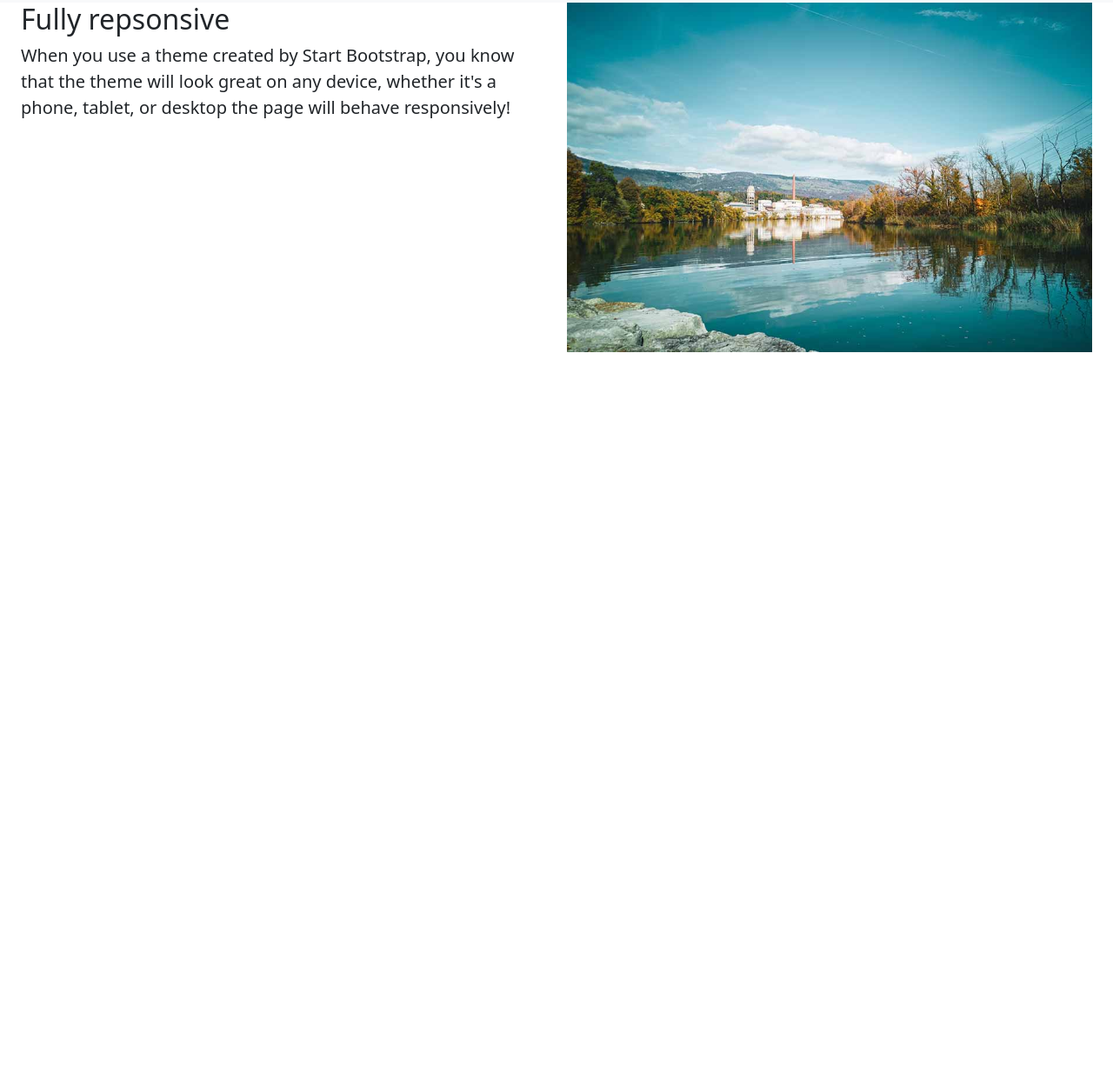
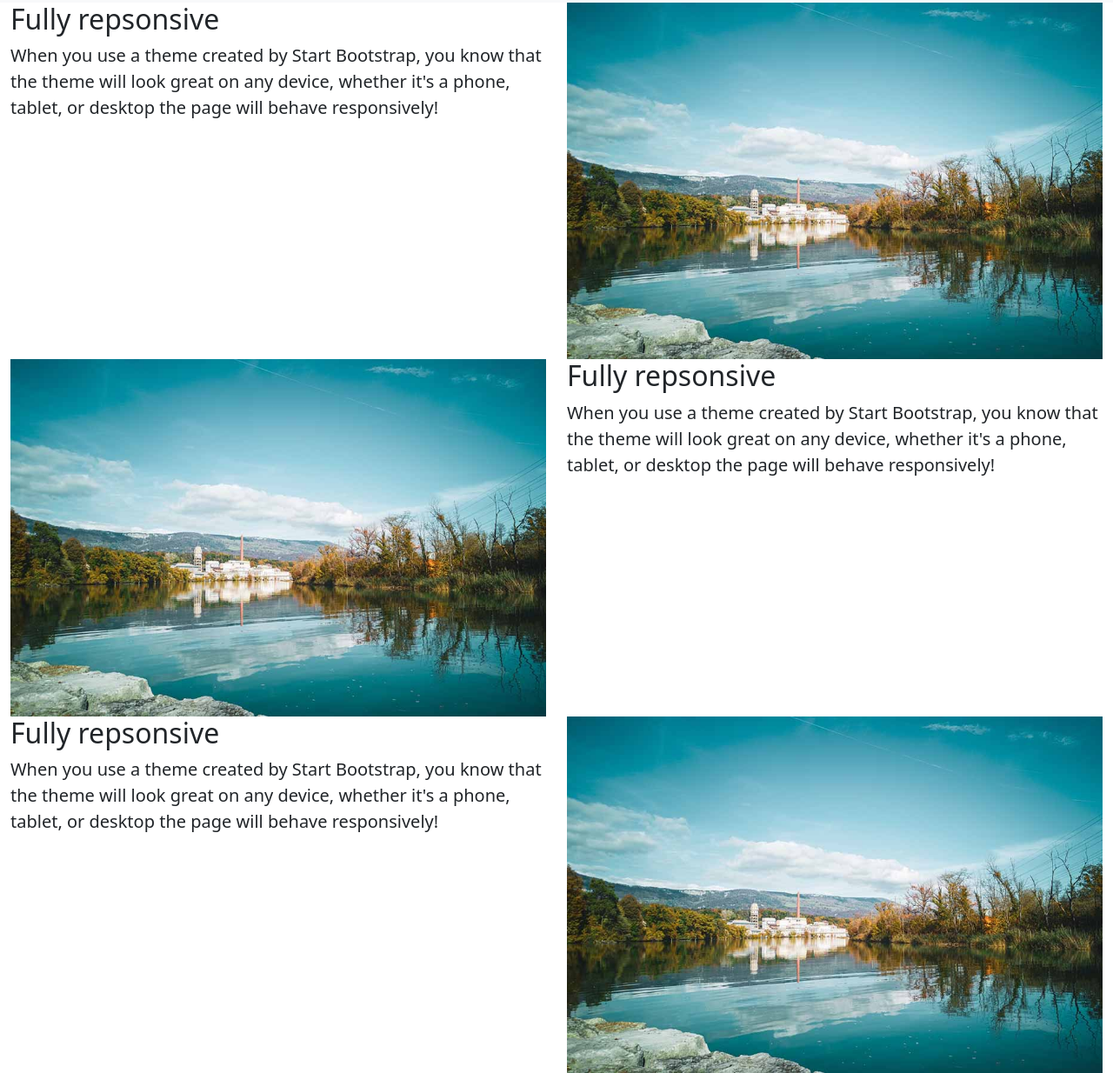
Before and after one commit to gitadmen/Zadanie--35499, a plain HTML site: page index.html in a window 1280 px wide. Shown: the part 857-2091 px from the top of the page at 87% size. Before the commit the page ends 1262 px from the top, so only its background shows below. Drawn offline with nearby package versions, Linux system fonts and the light colour scheme.

Commit message:
Update index.html

```diff
--- a/index.html
+++ b/index.html
@@ -7,7 +7,8 @@
     <meta name="viewport" content="width=device-width, initial-scale=1">
 
     <!-- Bootstrap CSS -->
-    <link href="https://cdn.jsdelivr.net/npm/bootstrap@5.1.3/dist/css/bootstrap.min.css" rel="stylesheet" integrity="sha384-1BmE4kWBq78iYhFldvKuhfTAU6auU8tT94WrHftjDbrCEXSU1oBoqyl2QvZ6jIW3" crossorigin="anonymous">
+    <link href="https://cdn.jsdelivr.net/npm/bootstrap@5.1.3/dist/css/bootstrap.min.css" rel="stylesheet"
+        integrity="sha384-1BmE4kWBq78iYhFldvKuhfTAU6auU8tT94WrHftjDbrCEXSU1oBoqyl2QvZ6jIW3" crossorigin="anonymous">
 
     <link rel="stylesheet" href="css/style.css">
 
@@ -20,7 +21,8 @@
     <nav class="navbar navbar-expand-lg navbar-light lead ">
         <div class="container">
             <a class="navbar-brand" href="#">Landing Page</a>
-            <button class="navbar-toggler" type="button" data-toggle="collapse" data-target="#navbarNav" aria-controls="navbarNav" aria-expanded="false" aria-label="Toggle navigation">
+            <button class="navbar-toggler" type="button" data-toggle="collapse" data-target="#navbarNav"
+                aria-controls="navbarNav" aria-expanded="false" aria-label="Toggle navigation">
                 <span class="navbar-toggler-icon"></span>
             </button>
             <div class="collapse navbar-collapse d-flex justify-content-end" id="navbarNav">
@@ -42,8 +44,10 @@
     <section id="services" class="services">
         <div id="carouselExampleIndicators" class="carousel slide" data-bs-ride="carousel">
             <div class="carousel-indicators">
-                <button type="button" data-bs-target="#carouselExampleIndicators" data-bs-slide-to="0" class="active" aria-current="true" aria-label="Slide 1"></button>
-                <button type="button" data-bs-target="#carouselExampleIndicators" data-bs-slide-to="1" aria-label="Slide 2"></button>
+                <button type="button" data-bs-target="#carouselExampleIndicators" data-bs-slide-to="0" class="active"
+                    aria-current="true" aria-label="Slide 1"></button>
+                <button type="button" data-bs-target="#carouselExampleIndicators" data-bs-slide-to="1"
+                    aria-label="Slide 2"></button>
             </div>
             <div class="carousel-inner">
                 <div class="carousel-item active">
@@ -53,11 +57,13 @@
                     <img src="img\slider-2.jpg" class="d-block w-100" alt="...">
                 </div>
             </div>
-            <button class="carousel-control-prev" type="button" data-bs-target="#carouselExampleIndicators" data-bs-slide="prev">
+            <button class="carousel-control-prev" type="button" data-bs-target="#carouselExampleIndicators"
+                data-bs-slide="prev">
                 <span class="carousel-control-prev-icon" aria-hidden="true"></span>
                 <span class="visually-hidden"></span>
             </button>
-            <button class="carousel-control-next" type="button" data-bs-target="#carouselExampleIndicators" data-bs-slide="next">
+            <button class="carousel-control-next" type="button" data-bs-target="#carouselExampleIndicators"
+                data-bs-slide="next">
                 <span class="carousel-control-next-icon" aria-hidden="true"></span>
                 <span class="visually-hidden">Next</span>
             </button>
@@ -83,18 +89,44 @@
 
 
 
-
+    <section>
         <div class="container-fluid">
-        <div class="row lead mx-auto d-flex">
+            <div class="row lead">
                 <div class="col-md-6 ptall">
                     <h2>Fully repsonsive</h2>
-                <p>When you use a theme created by Start Bootstrap, you know that the theme will look great on any device, whether it's a phone, tablet, or desktop the page will behave responsively!</p>
+                    <p>When you use a theme created by Start Bootstrap, you know that the theme will look great on any
+                        device, whether it's a phone, tablet, or desktop the page will behave responsively!</p>
                 </div>
                 <div class="col-md-6">
                     <img src="img\view-1.jpg" class="img-fluid" alt="">
                 </div>
             </div>
         </div>
+        <div class="container-fluid">
+            <div class="row lead">
+                <div class="col-md-6">
+                    <img src="img\view-1.jpg" class="img-fluid" alt="">
+                </div>
+                <div class="col-md-6 ptall">
+                    <h2>Fully repsonsive</h2>
+                    <p>When you use a theme created by Start Bootstrap, you know that the theme will look great on any
+                        device, whether it's a phone, tablet, or desktop the page will behave responsively!</p>
+                </div>
+            </div>
+        </div>
+        <div class="container-fluid">
+            <div class="row lead">
+                <div class="col-md-6 ptall">
+                    <h2>Fully repsonsive</h2>
+                    <p>When you use a theme created by Start Bootstrap, you know that the theme will look great on any
+                        device, whether it's a phone, tablet, or desktop the page will behave responsively!</p>
+                </div>
+                <div class="col-md-6">
+                    <img src="img\view-1.jpg" class="img-fluid" alt="">
+                </div>
+            </div>
+        </div>
+    </section>
 
 
 
@@ -109,8 +141,9 @@
 
 
 
-
-    <script src="https://cdn.jsdelivr.net/npm/bootstrap@5.1.3/dist/js/bootstrap.bundle.min.js" integrity="sha384-ka7Sk0Gln4gmtz2MlQnikT1wXgYsOg+OMhuP+IlRH9sENBO0LRn5q+8nbTov4+1p" crossorigin="anonymous"></script>
+    <script src="https://cdn.jsdelivr.net/npm/bootstrap@5.1.3/dist/js/bootstrap.bundle.min.js"
+        integrity="sha384-ka7Sk0Gln4gmtz2MlQnikT1wXgYsOg+OMhuP+IlRH9sENBO0LRn5q+8nbTov4+1p"
+        crossorigin="anonymous"></script>
 
 
 </body>
```
Lines whose indentation alone changed are shown as unchanged.
